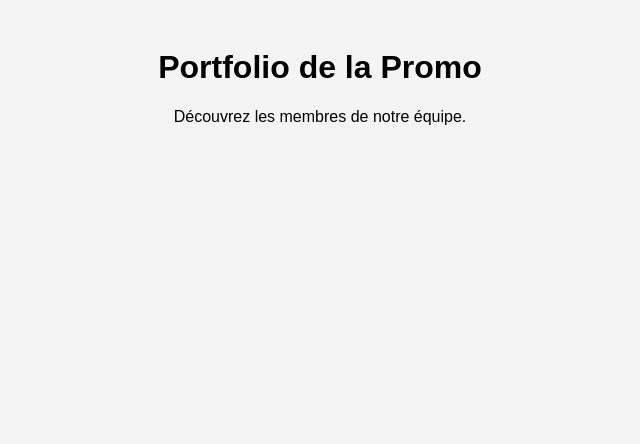
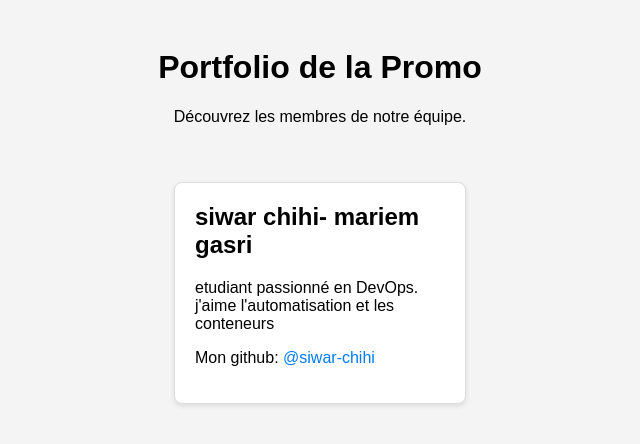
Before and after one commit to wiem-kb/tp_g3_devops_collaboration, a plain HTML site: page index.html in a window 1280 px wide. Shown: the whole page, without its empty margins (320-960 px from the left). Drawn offline with Linux system fonts and the light colour scheme.

Commit message:
feat: ajoute la carte de siwar-et-mariem

```diff
--- a/index.html
+++ b/index.html
@@ -1,10 +1,10 @@
 <!DOCTYPE html>
 <html lang="fr">
   <head>
-    <meta charset="UTF-8">
-    <meta name="viewport" content="width=device-width, initial-scale=1.0">
+    <meta charset="UTF-8" />
+    <meta name="viewport" content="width=device-width, initial-scale=1.0" />
     <title>Portfolio de la Promo DevOps</title>
-    <link rel="stylesheet" href="style.css">
+    <link rel="stylesheet" href="style.css" />
   </head>
   <body>
     <header>
@@ -13,7 +13,19 @@
     </header>
     <main>
       <section class="card-container">
-            <!-- Les cartes des étudiants seront ajoutées ici -->
+        <div class="card">
+          <h2>siwar chihi- mariem gasri</h2>
+          <p>
+            etudiant passionné en DevOps. j'aime l'automatisation et les
+            conteneurs
+          </p>
+          <p>
+            Mon github:
+            <a href="https://github.com/siwar-chihi" target="_blank"
+              >@siwar-chihi</a
+            >
+          </p>
+        </div>
       </section>
     </main>
   </body>
```
Lines whose indentation alone changed are shown as unchanged.
